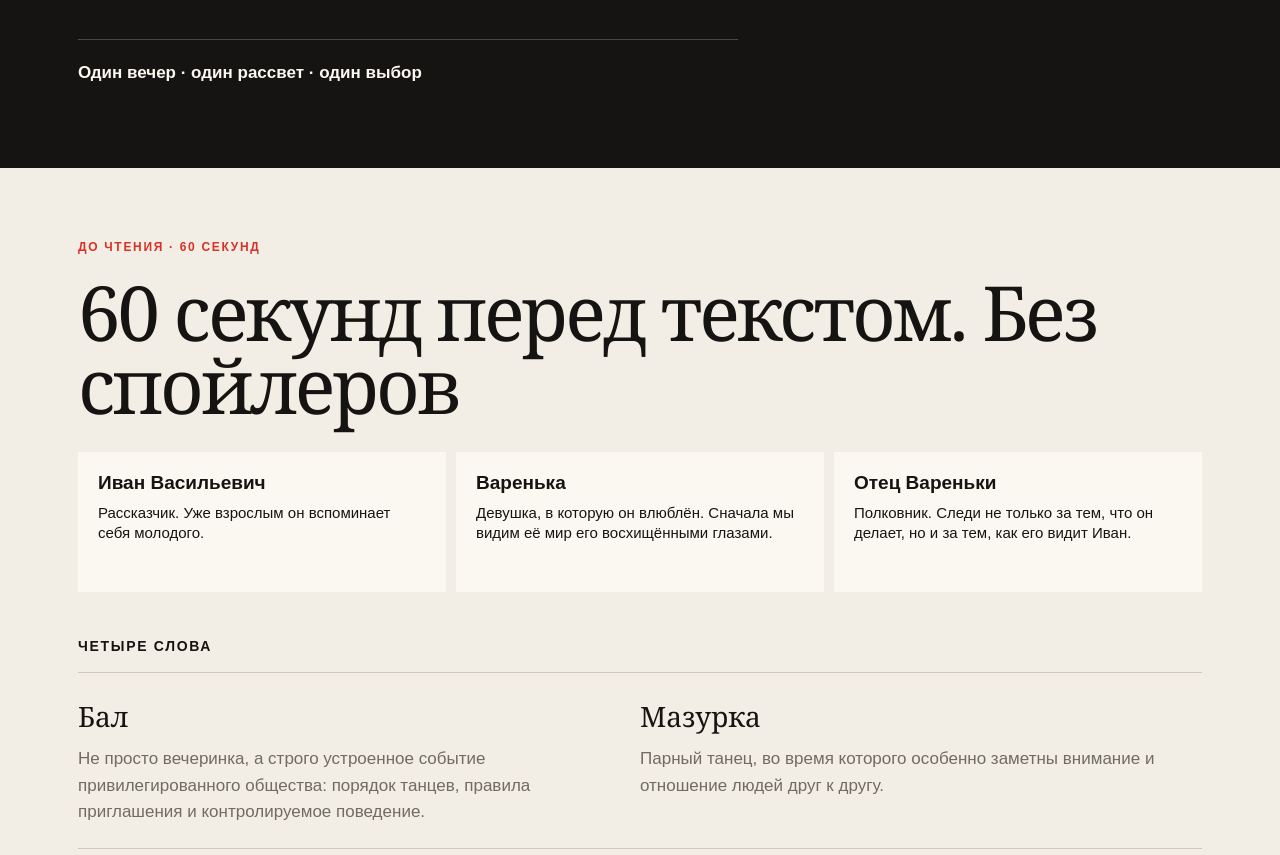
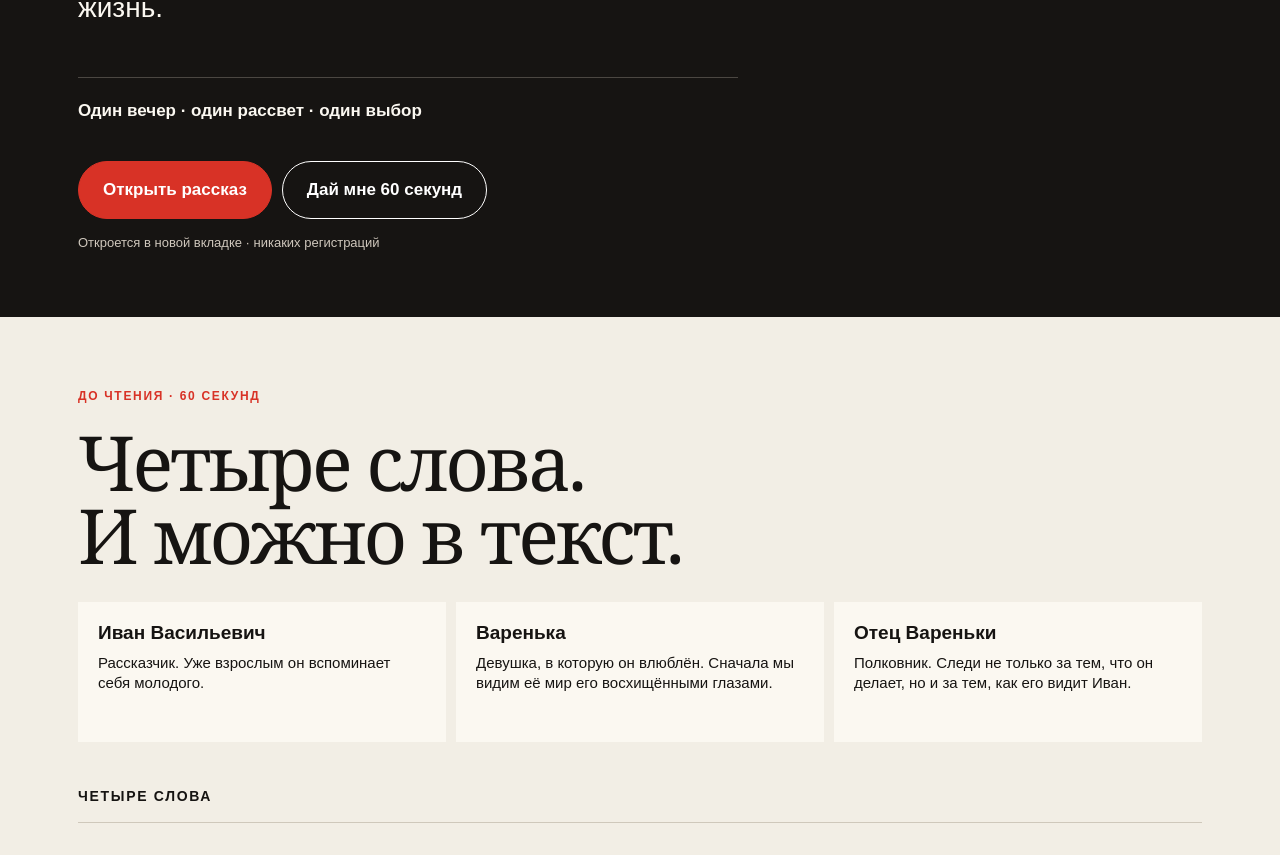
Before and after one commit to kosbushe/literature-guide, a Next.js app: page /works/after-the-ball in a window 1280 px wide. Shown: the part 672-1527 px from the top of the page. Built offline with nearby package versions, Linux system fonts and the light colour scheme.

Commit message:
Make Tolstoy guide teen-friendly

```diff
--- a/app/works/after-the-ball/page.tsx
+++ b/app/works/after-the-ball/page.tsx
@@ -10,14 +10,20 @@ export default function AfterTheBallPage() {
     <main>
       <section className="work-hero">
         <p className="eyebrow">Лев Толстой · маршрут чтения</p>
+        <p className="hero-kicker">Сначала вопрос. Потом — текст.</p>
         <h1>После<br /><em>бала</em></h1>
         <p className="lead">{workRu.teaser}</p>
         <p className="route-line">{workRu.routeLine}</p>
+        <div className="hero-actions">
+          <EventLink event="full_text_opened" external href={workCore.fullTextUrl}>Открыть рассказ</EventLink>
+          <a className="button button-ghost" href="#before">Дай мне 60 секунд</a>
+        </div>
+        <p className="micro">Откроется в новой вкладке · никаких регистраций</p>
       </section>
 
-      <section className="reading-section before">
+      <section className="reading-section before" id="before">
         <p className="eyebrow">До чтения · 60 секунд</p>
-        <h2>{workRu.before.title}</h2>
+        <h2>Четыре слова.<br />И можно в текст.</h2>
         <div className="character-grid">
           {workRu.before.characters.map((character) => (
             <article key={character.name}><h3>{character.name}</h3><p>{character.description}</p></article>
```
